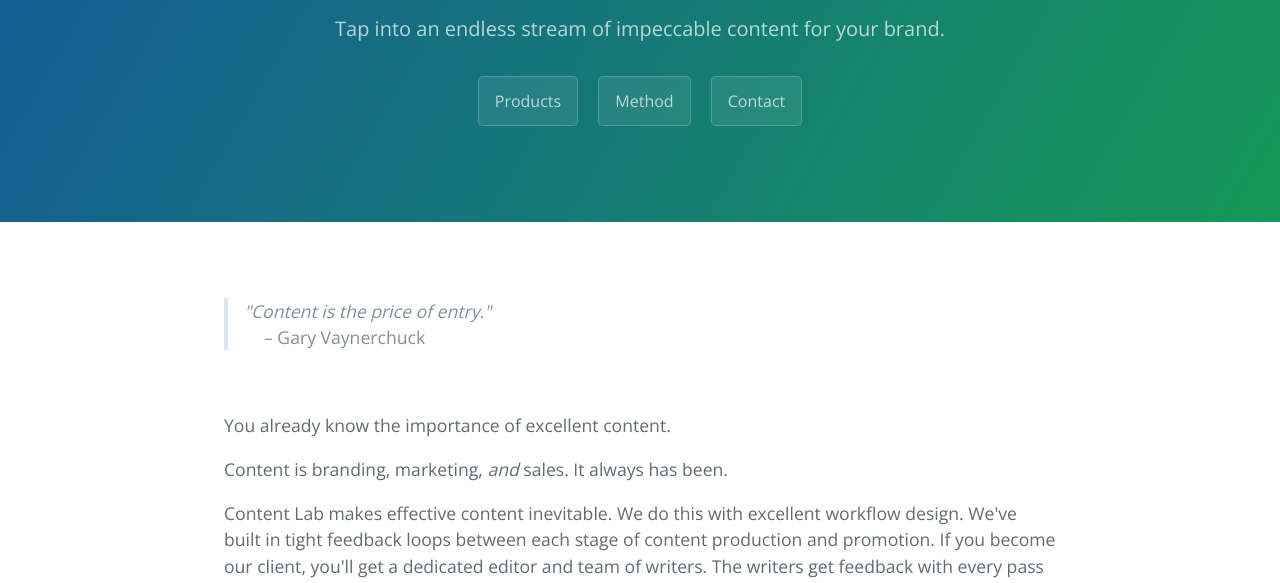
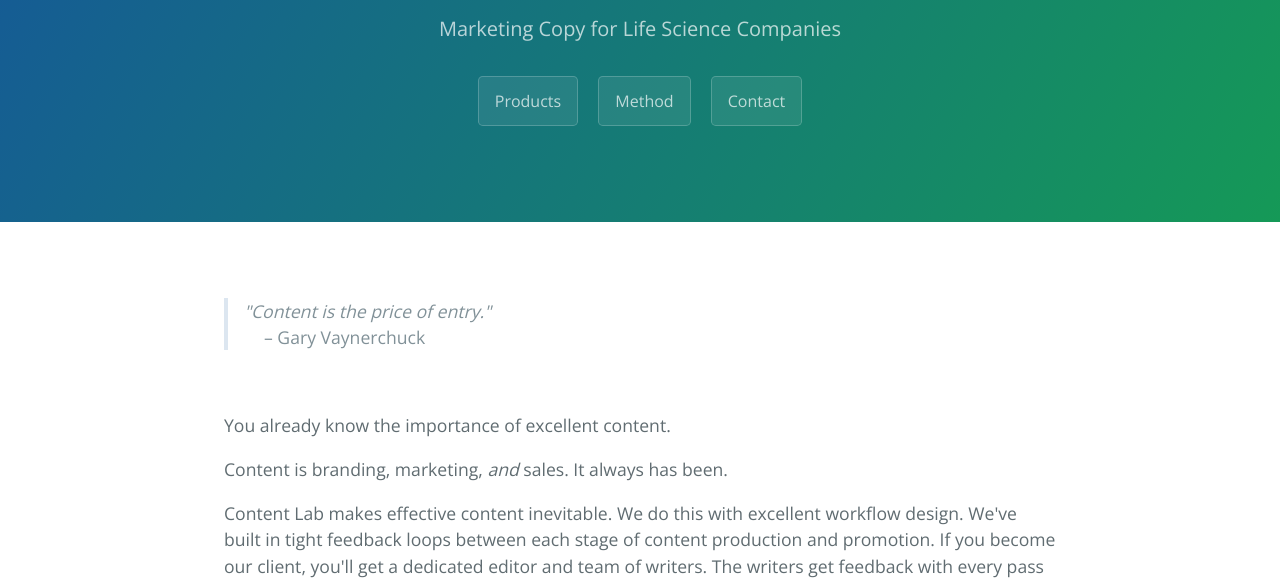
Before and after one commit to jamesmathison/Content-Lab, a plain HTML site: page docs/index.html in a window 1280 px wide. Shown: the part 214-797 px from the top of the page. Drawn offline with nearby package versions, Linux system fonts and the light colour scheme.

Commit message:
Update index.html

```diff
--- a/docs/index.html
+++ b/docs/index.html
@@ -13,7 +13,7 @@
     <section class="page-header">
       <img style="width:50px" src="logo-whiteC-noback-large.png">
       <h1 class="project-name">Content Lab</h1>
-      <h2 class="project-tagline">Tap into an endless stream of impeccable content for your brand.</h2>
+      <h2 class="project-tagline">Marketing Copy for Life Science Companies</h2>
       <a href="http://www.contentlab.io/products" class="btn">Products</a>
       <a href="http://www.contentlab.io/method" class="btn">Method</a>
       <a href="http://www.contentlab.io/contact" class="btn">Contact</a>
```
